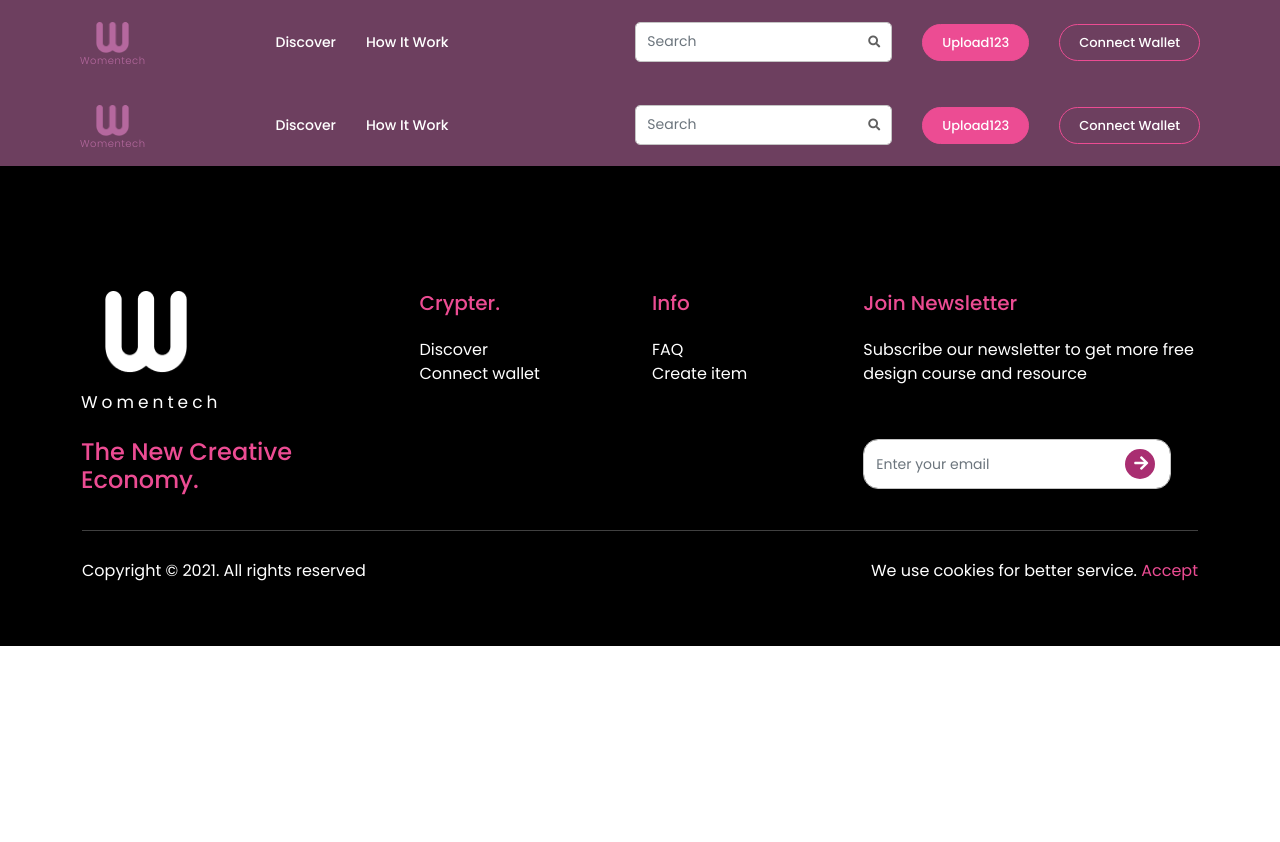
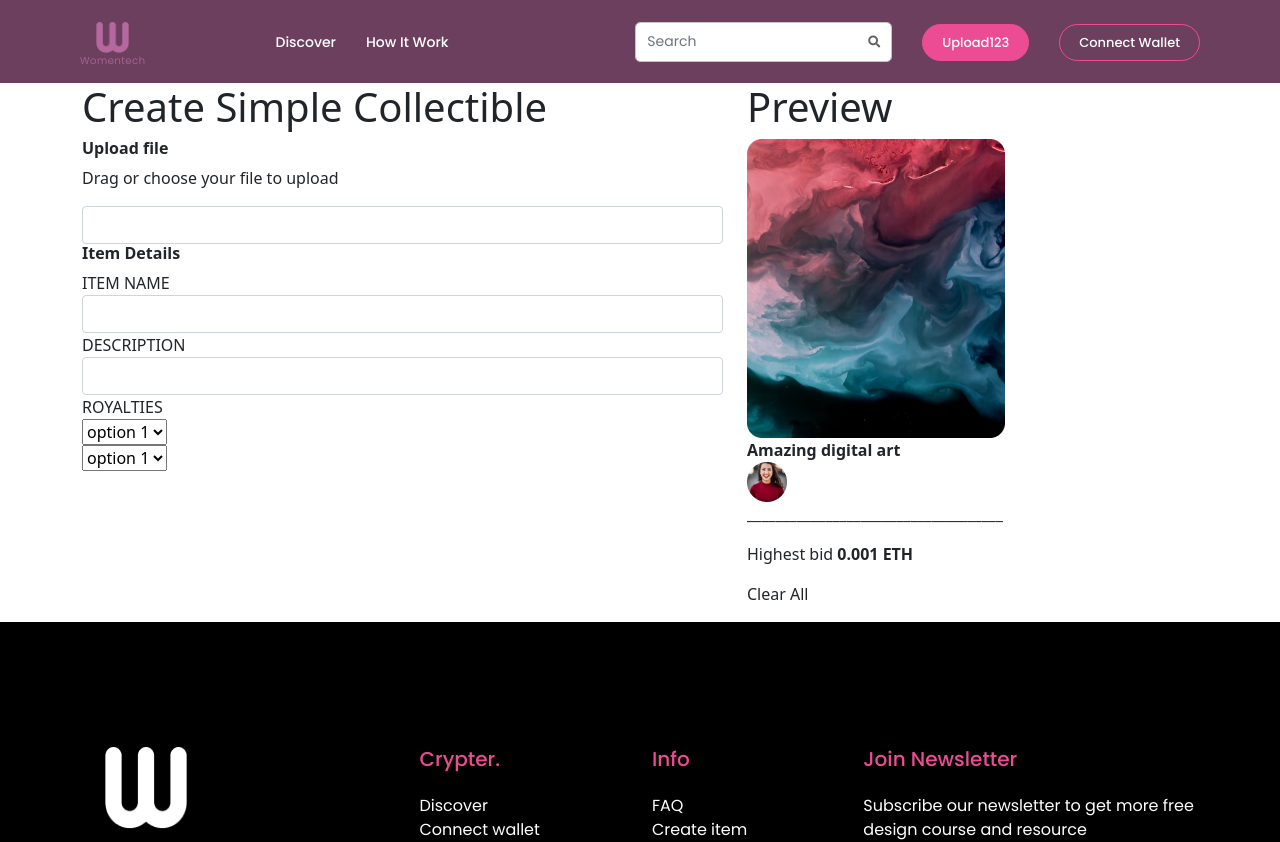
Before and after one commit to vovantruong/24-11-21-ntf-market, a React (Create React App) app: page / in a window 1280 px wide. Shown: the top 842 px of the page. Before the commit the page ends 800 px from the top, so only its background shows below. Built offline with nearby package versions, Linux system fonts and the light colour scheme.

Commit message:
update CreatItem v-2

```diff
--- a/src/components/CreateItem/Content_CreateItem.js
+++ b/src/components/CreateItem/Content_CreateItem.js
@@ -1,55 +1,104 @@
+/* ========================= Import Library React ======================== */
+
 import React from "react";
-import {
-  Navbar,
-  Container,
-  Nav,
-  Image,
-  Form,
-  Button,
-  FormControl,
-} from "react-bootstrap";
-import "bootstrap/dist/css/bootstrap.min.css";
-import logo from "../../assets/images/Header/Vector.png";
-import "../../assets/css/Header.css";
+import { Container, Row, Col, Image } from "react-bootstrap";
+// import "./CreatorNetwork.css";
 
-function Header() {
+/* ================================================================= */
+
+/* ========================= Import Image ======================== */
+
+import Preview from "../../assets/images/Create Item/unsplash_hoS3dzgpHzw.png";
+import Avatar from "../../assets/images/Home/unsplash_mEZ3PoFGs_k.png";
+
+/* ================================================================= */
+
+const CreateItem = () => {
+
   return (
-    <header id="header">
-      <Navbar expand="lg">
-        <Container>
-          <Navbar.Brand href="/">
-            <Image src={logo} width="33,22px" height="31,63px" />
-            <p className="logo">Womentech</p>
-          </Navbar.Brand>
-          <Navbar.Toggle aria-controls="navbarScroll" />
-          <Navbar.Collapse id="navbarScroll">
-            <Nav
-              className="left me-auto my-2 my-lg-0"
-              style={{ maxHeight: "100px" }}
-              navbarScroll
-            >
-              <Nav.Link href="#action1">Discover</Nav.Link>
-              <Nav.Link href="#action2">How It Work</Nav.Link>
-            </Nav>
-            <Form className="d-flex">
-              <FormControl
-                type="search"
-                placeholder="Search"
-                aria-label="Search"
-              />
-              <Button>
-                <i className="fas fa-search"></i>
-              </Button>
-            </Form>
-            <Nav className="right">
-              <Nav.Link href="#">Upload123</Nav.Link>
-              <Nav.Link href="#">Connect Wallet</Nav.Link>
-            </Nav>
-          </Navbar.Collapse>
-        </Container>
-      </Navbar>
-    </header>
+    <section id="createitem">
+      <Container>
+        <div className="content__createitem">
+          <Row>
+            <Col lg={7}>
+              <div className="left__CreateSimple">
+                <h1>Create Simple Collectible</h1>
+              </div>
+              <div className="left__UploadFile">
+                <h6><b>Upload file</b></h6>
+                <p>Drag or choose your file to upload </p>
+                <div class="form-Uploadfile">
+                  <input type="text" name="" id="" class="form-control" placeholder="" aria-describedby="helpId"></input>
+                </div>
+              </div>
+              <div className="left__ItemDetail">
+                <h6><b>Item Details</b></h6>
+              </div>
+              <div className="left__itemname">
+                <label>ITEM NAME</label>
+                <div class="form-itemname">
+                  <input type="text" name="" id="" class="form-control" placeholder="" aria-describedby="helpId"></input>
+                </div>
+                <label>DESCRIPTION</label>
+                <div class="form-description">
+                  <input type="text" name="" id="" class="form-control" placeholder="" aria-describedby="helpId"></input>
+                </div>
+                <label>ROYALTIES</label>
+                <Row>
+                  <col-md-3>
+                    <div class="form-royalties">
+                      <select name="">
+                        <option>option 1</option>
+                        <option>option 2</option>
+                        <option>option 3</option>
+                      </select>
+                    </div>
+                  </col-md-3>
+                  <col-md-3>
+                    <div class="form-royalties">
+                      <select name="">
+                        <option>option 1</option>
+                        <option>option 2</option>
+                        <option>option 3</option>
+                      </select>
+                    </div>
+                  </col-md-3>
+                </Row>
+
+              </div>
+            </Col>
+            <Col lg={5}>
+              <div className="right__card">
+                <h1>Preview</h1>
+                <div className="Preview_account">
+                  <div className="creator">
+                    <div className="img">
+                      <Image src={Preview} />
+                    </div>
+                    <div className="descriptions">
+                      <b>Amazing digital art</b>
+                    </div>
+                  </div>
+                  <div className="price">
+                    <div className="img">
+                      <Image src={Avatar} />
+                    </div>
+                    <div className="descriptions">
+                      <p>____________________________________</p>
+                      <p>Highest bid <b>0.001 ETH</b></p>
+                    </div>
+                  </div>
+                </div>
+                <div className="card__current">
+                  <p>Clear All</p>
+                </div>
+              </div>
+            </Col>
+          </Row>
+        </div>
+      </Container>
+    </section>
   );
 }
 
-export default Header;
+export default CreateItem;
```
